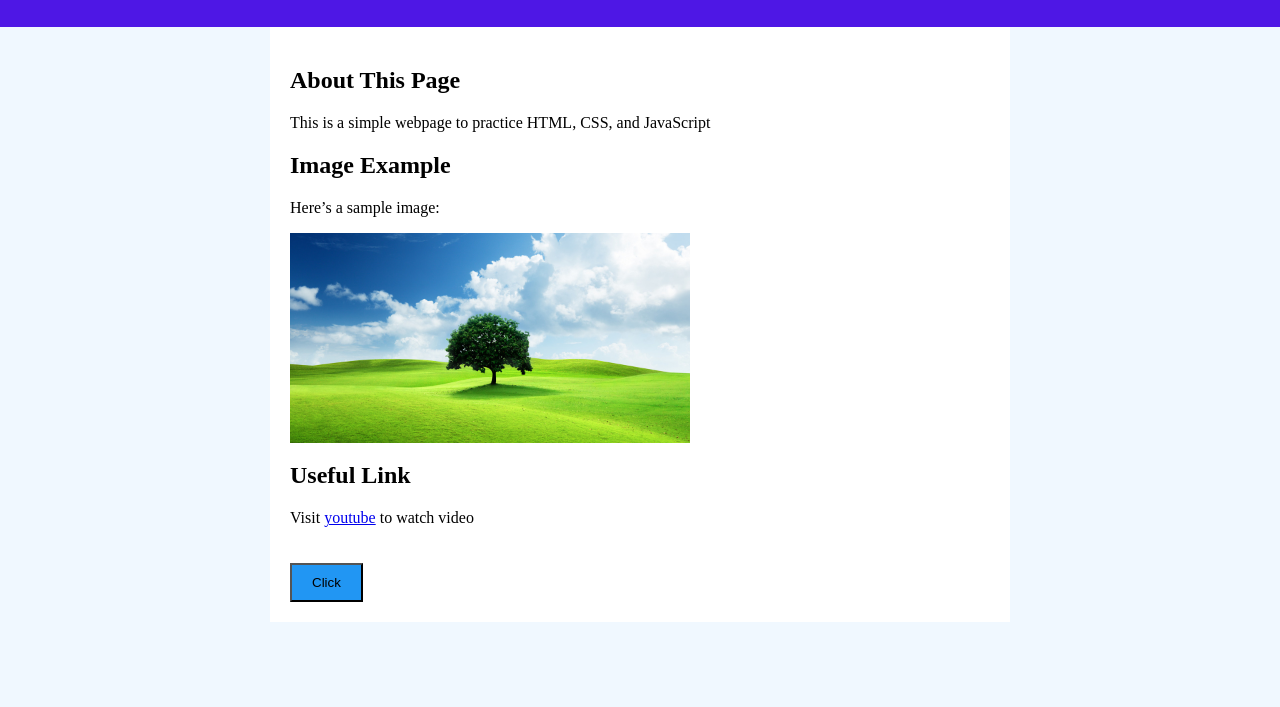
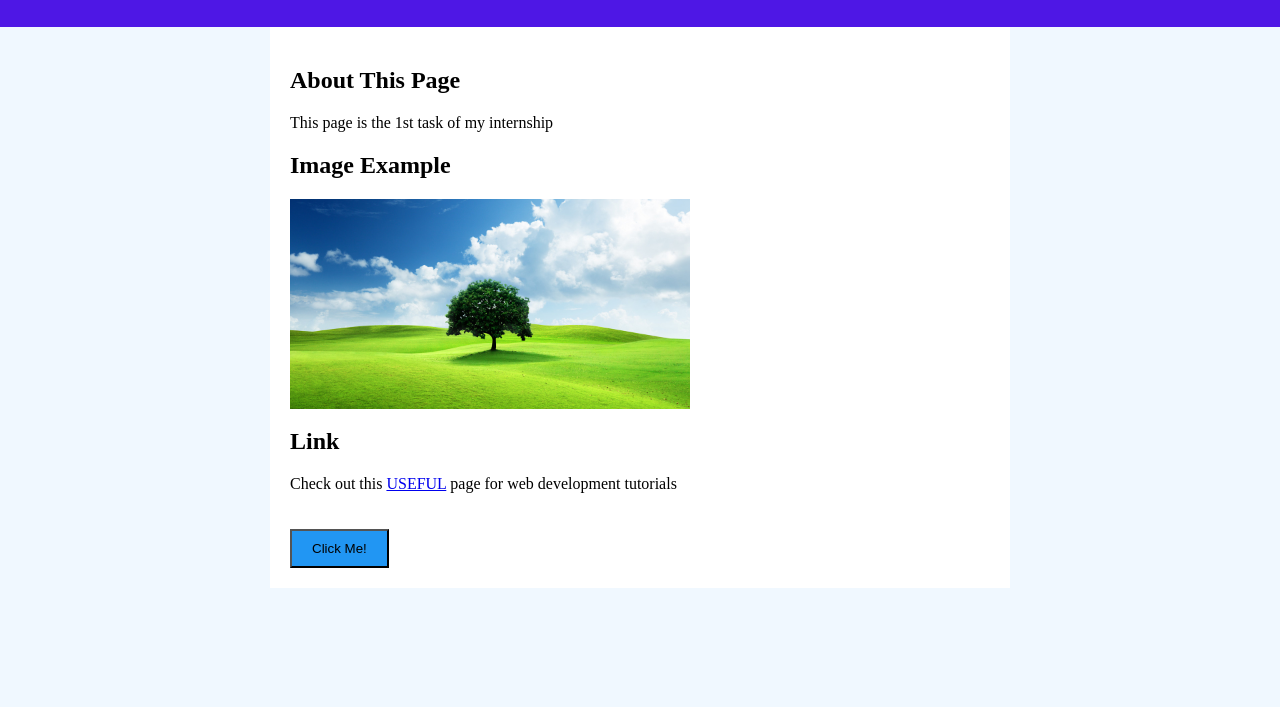
Before and after one commit to nirajj-999/apexplanet_task1, a plain HTML site: page index.html in a window 1280 px wide. Shown: the part 93-800 px from the top of the page. Drawn offline with Linux system fonts and the light colour scheme.

Commit message:
index.html

```diff
--- a/index.html
+++ b/index.html
@@ -1,35 +1,39 @@
 <!DOCTYPE html>
 <html lang="en">
 <head>
-  <meta charset="UTF-8">
-  <title>My First Webpage</title>
-
-  <link rel="stylesheet" href="styles.css">
+  <meta charset="UTF-8" />
+  <meta name="viewport" content="width=device-width, initial-scale=1.0" />
+  <title>Apexplanet task1</title>
+  <link rel="stylesheet" href="styles.css" />
 </head>
 <body>
 
-
   <header>
-    <h1>Basics of Web Development</h1>
+    <h1>Welcome to My Simple Webpage</h1>
   </header>
 
+  <main>
+    <section>
+      <h2>About This Page</h2>
+      <p>This page is the 1st task of my internship</p>
+    </section>
 
-  <main>
-    <h2>About This Page</h2>
-    <p>This is a simple webpage to practice HTML, CSS, and JavaScript</p>
+    <section>
+      <h2>Image Example</h2>
+      <img src="a1.png" alt="Placeholder Image" width="1000px" height="500px" />
 
-    <h2>Image Example</h2>
-    <p>Here’s a sample image:</p>
-    <img src="a1.png" alt="Sample Image">
+    </section>
 
-    <h2>Useful Link</h2>
-    <p>Visit <a href="https://www.youtube.com" target="_blank">youtube</a> to watch video</p>
+    <section>
+      <h1>Link </h1>
+      <p>Check out this <a href="https://www.w3schools.com" target="_blank">USEFUL</a> page for web development tutorials</p>
+    </section>
 
-
-    <button onclick="showMessage()">Click</button>
+    <button onclick="showAlert()">Click Me!</button>
   </main>
 
 
   <script src="script.js"></script>
+
 </body>
 </html>
```
